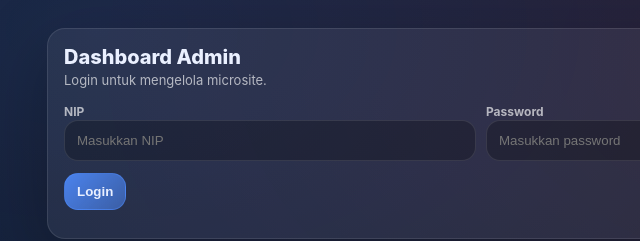
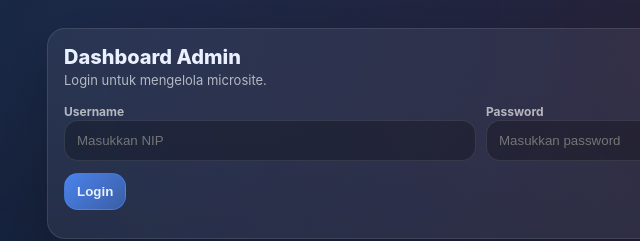
Before and after one commit to rezaanandap/microsite, a plain HTML site: page admin.html in a window 1280 px wide. Shown: the top 241 px of the page, 159-799 px from the left. Drawn offline with Linux system fonts and the light colour scheme.

Commit message:
Update admin.html

```diff
--- a/admin.html
+++ b/admin.html
@@ -16,7 +16,7 @@
 
       <div class="mt grid2">
         <div>
-          <label>NIP</label>
+          <label>Username</label>
           <input id="nip" placeholder="Masukkan NIP" />
         </div>
         <div>
```
